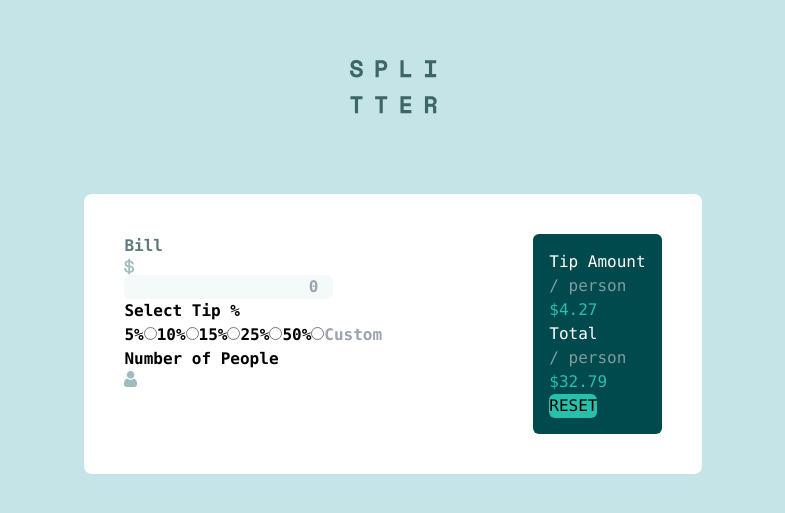
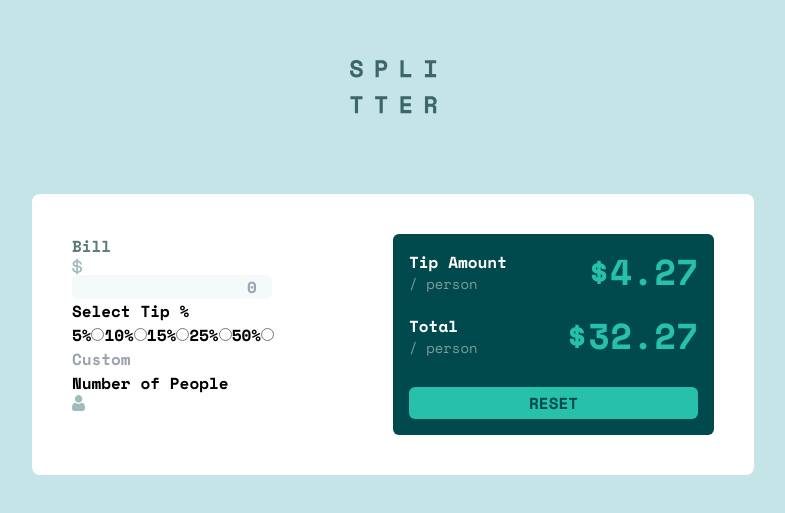
Before and after one commit to meisteraxel/tip-calculator-app, a React (Vite) app: page / in a window 1280 px wide. Shown: the part 133-646 px from the top of the page, without its empty margins (247-1032 px from the left). Built offline with nearby package versions, Linux system fonts and the light colour scheme.

Commit message:
Added Space Mono as font

```diff
--- a/src/components/Calculation.jsx
+++ b/src/components/Calculation.jsx
@@ -3,18 +3,24 @@ import "../index.css";
 
 function Calculation() {
   return (
-    <div className="bg-very-dark-cyan p-4 rounded-md">
-      <div>
-        <p className="text-white">Tip Amount</p>
-        <p className="text-grayish-cyan">/ person</p>
+    <div className="bg-very-dark-cyan p-4 rounded-md w-1/2 flex flex-col">
+      <div className="flex justify-between items-center">
+        <div>
+          <p className="text-white font-semibold text-m">Tip Amount</p>
+          <p className="text-grayish-cyan text-sm">/ person</p>
+        </div>
+        <p className="text-strong-cyan text-4xl font-bold">$4.27</p>
       </div>
-      <p className="text-strong-cyan">$4.27</p>
-      <div>
-        <p className="text-white">Total</p>
-        <p className="text-grayish-cyan">/ person</p>
+      <div className="flex justify-between items-center mt-5">
+        <div>
+          <p className="text-white font-semibold text-m">Total</p>
+          <p className="text-grayish-cyan text-sm">/ person</p>
+        </div>
+        <p className="text-strong-cyan text-4xl font-bold">$32.27</p>
       </div>
-      <p className="text-strong-cyan">$32.79</p>
-      <button className="bg-strong-cyan rounded-md">RESET</button>
+      <button className="bg-strong-cyan rounded-md py-1 w-full mt-auto font-semibold text-very-dark-cyan">
+        RESET
+      </button>
     </div>
   );
 }
--- a/src/components/Input.jsx
+++ b/src/components/Input.jsx
@@ -3,7 +3,7 @@ import "../index.css";
 
 function Input() {
   return (
-    <div className="font-semibold">
+    <div className="font-semibold w-1/2">
       <p className="text-dark-grayish-cyan">Bill</p>
       <img src="../src/assets/icon-dollar.svg" alt="" />
       <input
--- a/tailwind.config.js
+++ b/tailwind.config.js
@@ -11,6 +11,9 @@ export default {
         "light-grayish-cyan": "hsl(185, 41%, 84%)",
         "very-light-grayish-cyan": "hsl(189, 41%, 97%)",
       },
+      fontFamily: {
+        mono: ["Space Mono", "monospace"],
+      },
     },
   },
   plugins: [],
```
